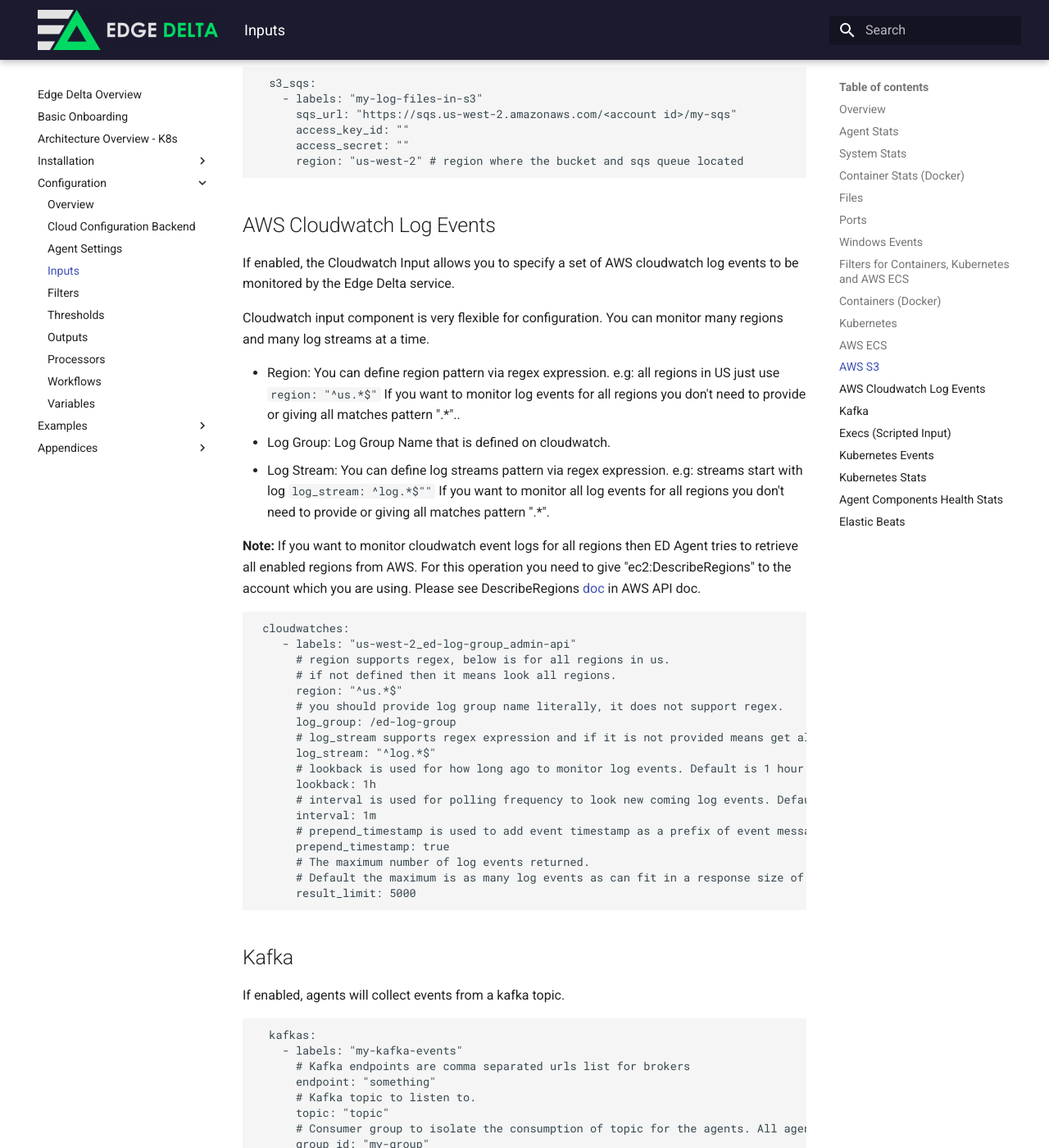
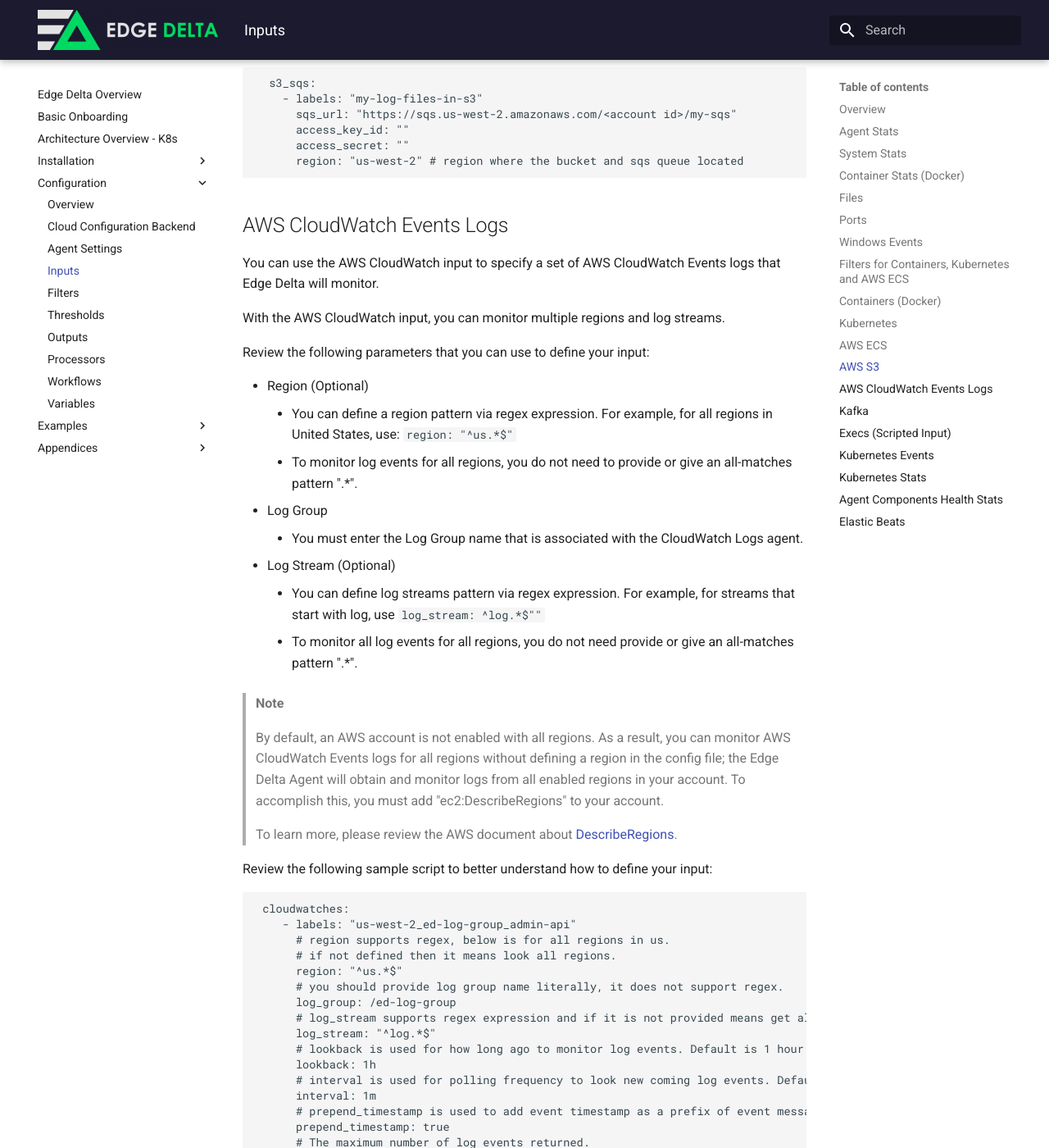
Before and after one commit to edgedelta/docs, an MkDocs documentation site: the page built from docs/configuration/inputs.md, in a window 1280 px wide and 1400 px high, scrolled down 5588 px. Shown: the whole window at 82% size. Built offline with MkDocs 1.6.1 and Material for MkDocs 9.7.7, drawn with Linux system fonts in a browser that asks for light colours.

Commit message:
Update inputs.md

````diff
--- a/docs/configuration/inputs.md
+++ b/docs/configuration/inputs.md
@@ -239,20 +239,30 @@ Details around how to configure S3, SQS and IAM user for this input type can be
       region: "us-west-2" # region where the bucket and sqs queue located
 ```
 
-## AWS Cloudwatch Log Events
+## AWS CloudWatch Events Logs
 
-If enabled, the Cloudwatch Input allows you to specify a set of AWS cloudwatch log events to be monitored by the Edge Delta service.
+You can use the AWS CloudWatch input to specify a set of AWS CloudWatch Events logs that Edge Delta will monitor.
 
-Cloudwatch input component is very flexible for configuration. You can monitor many regions and many log streams at a time.
+With the AWS CloudWatch input, you can monitor multiple regions and log streams.
 
-- Region: You can define region pattern via regex expression. e.g: all regions in US just use ```region: "^us.*$"```
-  If you want to monitor log events for all regions you don't need to provide or giving all matches pattern ".*"..
-- Log Group: Log Group Name that is defined on cloudwatch.
-- Log Stream: You can define log streams pattern via regex expression. e.g: streams start with log ```log_stream: ^log.*$""```
-  If you want to monitor all log events for all regions you don't need to provide or giving all matches pattern ".*".
+Review the following parameters that you can use to define your input:
 
-**Note:** If you want to monitor cloudwatch event logs for all regions then ED Agent tries to retrieve all enabled regions from AWS.
-For this operation you need to give "ec2:DescribeRegions" to the account which you are using. Please see DescribeRegions [doc](https://docs.aws.amazon.com/AWSEC2/latest/APIReference/API_DescribeRegions.html) in AWS API doc.
+- Region (Optional)
+    - You can define a region pattern via regex expression. For example, for all regions in United States, use: ```region: "^us.*$"```
+    - To monitor log events for all regions, you do not need to provide or give an all-matches pattern ".*".
+- Log Group
+    - You must enter the Log Group name that is associated with the CloudWatch Logs agent.
+- Log Stream (Optional)
+    - You can define log streams pattern via regex expression. For example, for streams that start with log, use ```log_stream: ^log.*$""```
+    - To monitor all log events for all regions, you do not need provide or give an all-matches pattern ".*".
+
+> **Note**
+>
+> By default, an AWS account is not enabled with all regions. As a result, you can monitor AWS CloudWatch Events logs for all regions without defining a region in the config file; the Edge Delta Agent will obtain and monitor logs from all enabled regions in your account. To accomplish this, you must add "ec2:DescribeRegions" to your account.
+>
+> To learn more, please review the AWS document about [DescribeRegions](https://docs.aws.amazon.com/AWSEC2/latest/APIReference/API_DescribeRegions.html).
+
+Review the following sample script to better understand how to define your input:
 
 ```yaml
  cloudwatches:
````
